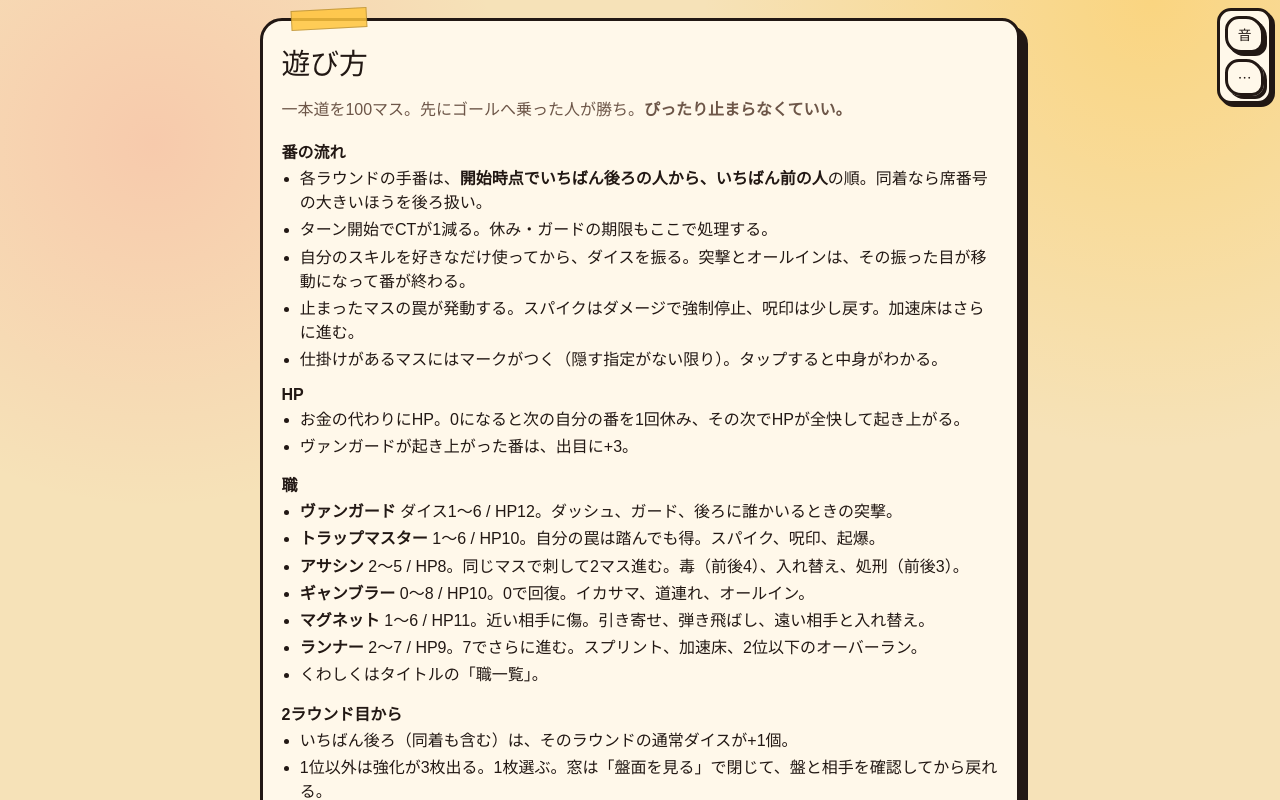
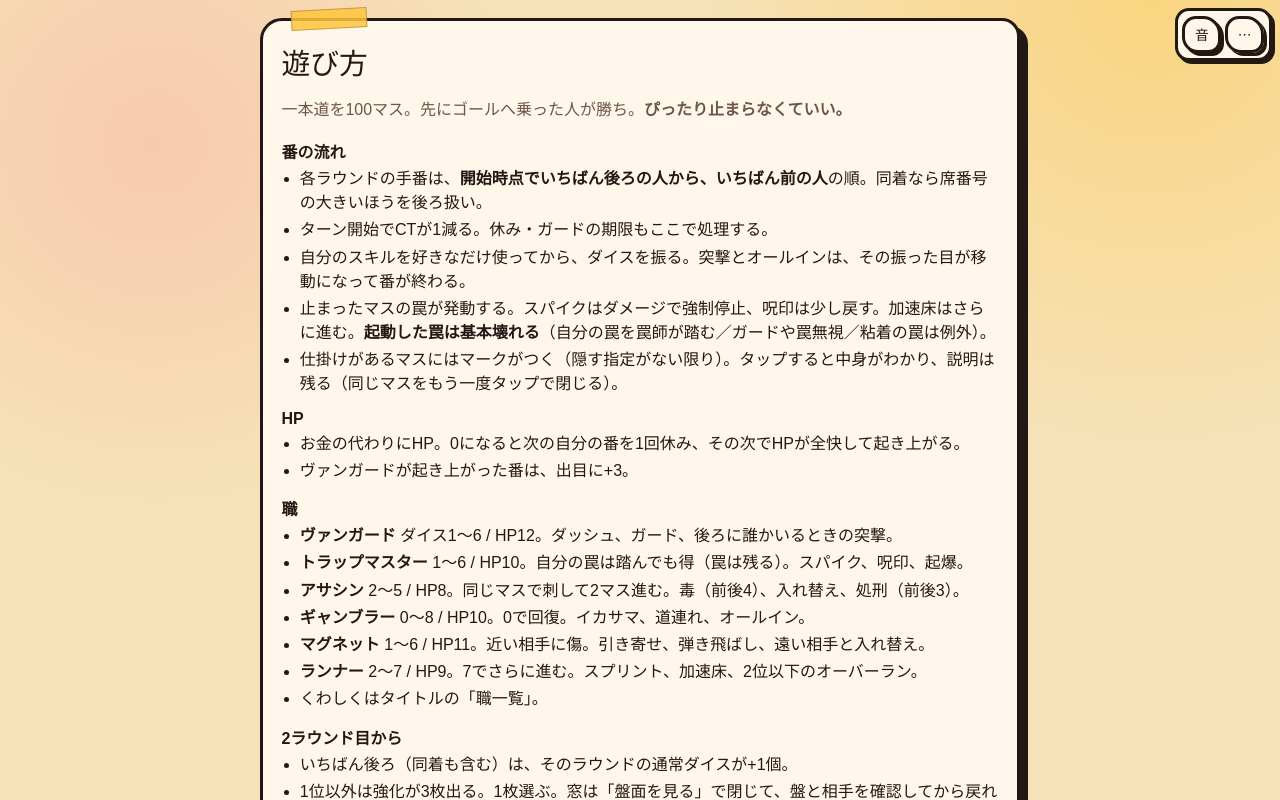
Before and after one commit to makimaki510151/HADOU_Sugoroku, a website with bundled scripts: page index.html in a window 1280 px wide. Both pictures are taken after a click on the button "遊び方". Built offline with nearby package versions, Linux system fonts and the light colour scheme; a web font is replaced by a local one.

Commit message:
開いていたUI・バランス変更を1.5.0にまとめる
音量パネル、HUDの2列、マス説明の固定、罠の1回壊れ、アサシンの射程調整を統合した。

Co-authored-by: 巻巻 <makimaki510151@users.noreply.github.com>

```diff
--- a/index.html
+++ b/index.html
@@ -57,8 +57,8 @@
           <li>各ラウンドの手番は、<strong>開始時点でいちばん後ろの人から、いちばん前の人</strong>の順。同着なら席番号の大きいほうを後ろ扱い。</li>
           <li>ターン開始でCTが1減る。休み・ガードの期限もここで処理する。</li>
           <li>自分のスキルを好きなだけ使ってから、ダイスを振る。突撃とオールインは、その振った目が移動になって番が終わる。</li>
-          <li>止まったマスの罠が発動する。スパイクはダメージで強制停止、呪印は少し戻す。加速床はさらに進む。</li>
-          <li>仕掛けがあるマスにはマークがつく（隠す指定がない限り）。タップすると中身がわかる。</li>
+          <li>止まったマスの罠が発動する。スパイクはダメージで強制停止、呪印は少し戻す。加速床はさらに進む。<strong>起動した罠は基本壊れる</strong>（自分の罠を罠師が踏む／ガードや罠無視／粘着の罠は例外）。</li>
+          <li>仕掛けがあるマスにはマークがつく（隠す指定がない限り）。タップすると中身がわかり、説明は残る（同じマスをもう一度タップで閉じる）。</li>
         </ul>
       </section>
       <section class="howto-block">
@@ -72,7 +72,7 @@
         <h3>職</h3>
         <ul>
           <li><strong>ヴァンガード</strong> ダイス1〜6 / HP12。ダッシュ、ガード、後ろに誰かいるときの突撃。</li>
-          <li><strong>トラップマスター</strong> 1〜6 / HP10。自分の罠は踏んでも得。スパイク、呪印、起爆。</li>
+          <li><strong>トラップマスター</strong> 1〜6 / HP10。自分の罠は踏んでも得（罠は残る）。スパイク、呪印、起爆。</li>
           <li><strong>アサシン</strong> 2〜5 / HP8。同じマスで刺して2マス進む。毒（前後4）、入れ替え、処刑（前後3）。</li>
           <li><strong>ギャンブラー</strong> 0〜8 / HP10。0で回復。イカサマ、道連れ、オールイン。</li>
           <li><strong>マグネット</strong> 1〜6 / HP11。近い相手に傷。引き寄せ、弾き飛ばし、遠い相手と入れ替え。</li>
@@ -268,8 +268,10 @@
   <div id="toast" hidden></div>
 
   <div id="vol-dock" class="vol-collapsed">
-    <button type="button" id="btn-mute" class="btn tiny">音</button>
-    <button type="button" id="btn-vol-expand" class="btn tiny ghost" aria-label="音量">⋯</button>
+    <div class="vol-head">
+      <button type="button" id="btn-mute" class="btn tiny">音</button>
+      <button type="button" id="btn-vol-expand" class="btn tiny ghost" aria-label="音量">⋯</button>
+    </div>
     <div class="vol-sliders">
       <label>全体<input type="range" id="vol-master" min="0" max="1" step="0.01" /></label>
       <label>BGM<input type="range" id="vol-bgm" min="0" max="1" step="0.01" /></label>
```
